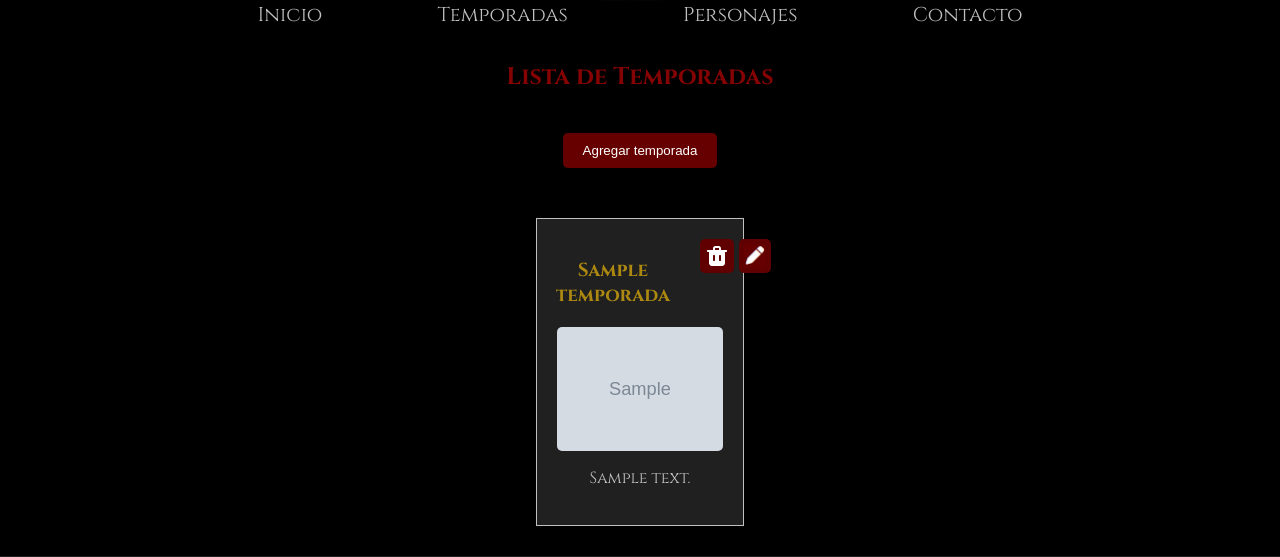
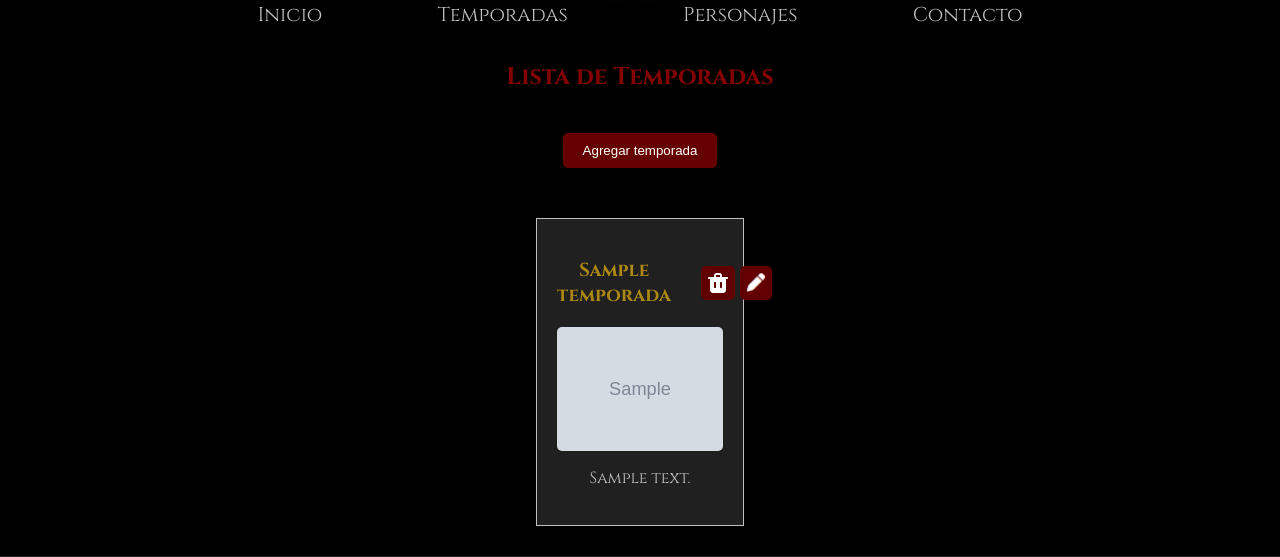
Before and after one commit to fabtrr22/trabajoGoT, a Flask app: page /temporadas in a window 1280 px wide. Shown: the part 317-874 px from the top of the page. Run offline with Flask 3, Linux system fonts and the light colour scheme; tables that the repository leaves empty or names only in its code hold one stand-in row (values such as "Sample post"); grey boxes marked "Sample" are stand-in pictures.

Commit message:
modifico estilo de iconos

```diff
--- a/static/css/estilos.css
+++ b/static/css/estilos.css
@@ -193,7 +193,8 @@ nav ul li a:hover {
 .temporada, .personaje {
     display: flex;
     flex-direction: column;
-    align-items: center;
+    /*align-items: center;*/
+    align-items: stretch;
     background-color: var(--primario-gris-oscuro);
     border: 1px solid var(--secundario-plateado);
     padding: 20px;
@@ -208,7 +209,8 @@ nav ul li a:hover {
     display: flex;
     flex-direction: row;
     gap: 30px;
-    align-items: flex-start;
+    align-items: center;
+    justify-content: space-between;
 }
 .card-container--de{
     display: flex;
```
